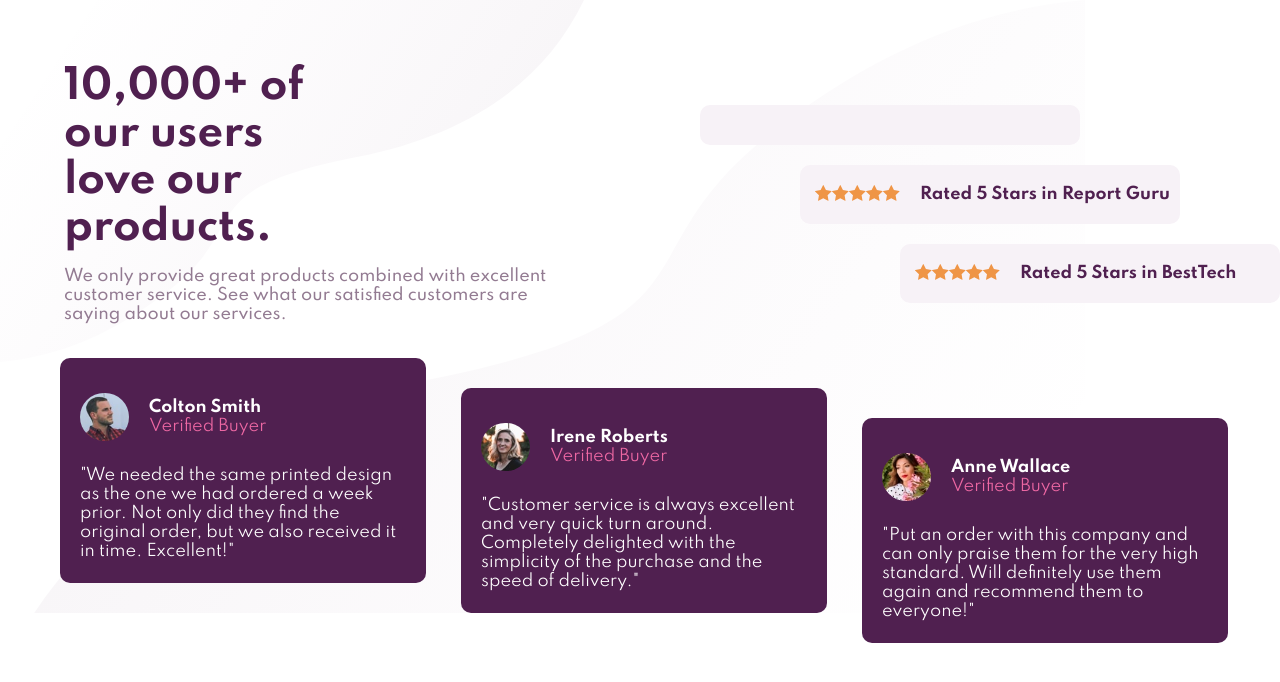
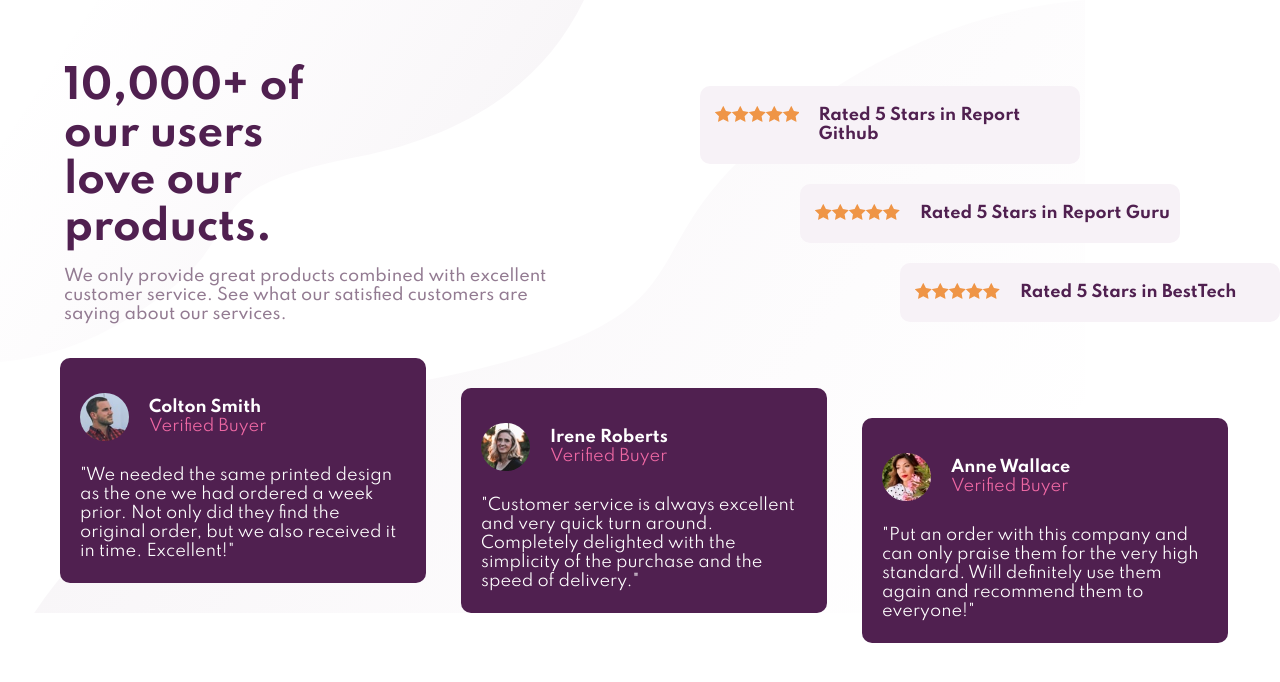
Before and after one commit to lorraine-crst/tests, a plain HTML site: page Social proof section challenge hub/index.html in a window 1280 px wide. Drawn offline with Linux system fonts and the light colour scheme.

Commit message:
Update index.html

```diff
--- a/Social proof section challenge hub/index.html
+++ b/Social proof section challenge hub/index.html
@@ -20,6 +20,9 @@
             <article class="stars__desing">
                 <div class="ranking__desing">
                     <div class="stars"></div>
+                    <p>
+                        Rated 5 Stars in Report Github
+                    </p>
                 </div>
 
                 <div class="ranking__desing report__guru">
```
